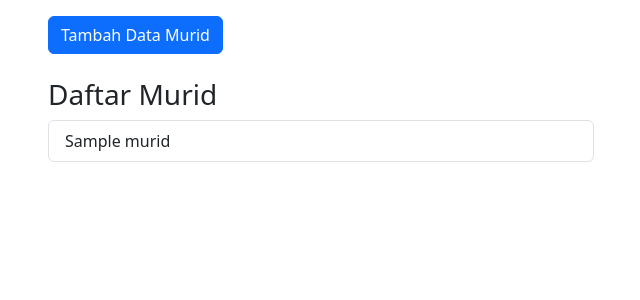
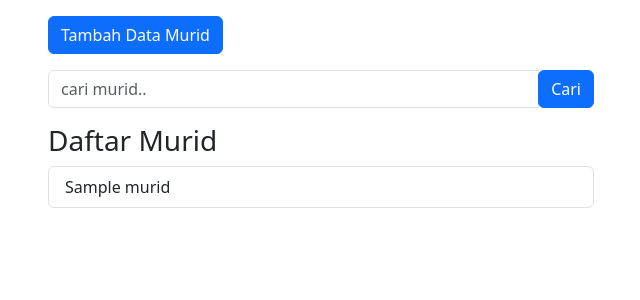
Before and after one commit to caca-cntk/mvc2, a PHP site: the page made by app/views/murid/index.php in a window 1280 px wide. Shown: the part 56-356 px from the top of the page, without its empty margins (34-674 px from the left). Run offline with PHP 8.4, Linux system fonts and the light colour scheme; the template is opened without the code that fills it: most values are stand-ins (such as "Sample title", 1, 10 or a date in 2020); some libraries are stand-ins or nearby versions.

Commit message:
add searching

```diff
--- a/app/views/murid/index.php
+++ b/app/views/murid/index.php
@@ -4,15 +4,31 @@
   <div class="col-lg-6">
     <?php Flasher::flash(); ?>
   </div>
-
   </div>
 
-<div class="row">
-  <div class="col-lg-6">
-  <button type="button" class="btn btn-primary tombolTambahData" data-toggle="modal" data-target="#formModal">
+  <div class="row mb-3">
+    <div class="col-lg-6">
+    <button type="button" class="btn btn-primary tombolTambahData" data-toggle="modal" data-target="#formModal">
     Tambah Data Murid
   </button>
-  <br><br>
+    </div>
+  </div>
+
+  <div class="row mb-3">
+    <div class="col-lg-6">
+      <form action="<?= BASEURL; ?>/murid/cari" method="post">
+      <div class="input-group">
+        <input type="text" class="form-control" placeholder="cari murid.." name="keyword" id="keyword" autocomplete="off">
+        <div class="input-group-append">
+          <button class="btn btn-primary" type="submit" id="tombolCari">Cari</button>
+  </div>
+</div>
+    </form>
+    </div>
+  </div>
+
+<div class="row mb-3">
+  <div class="col-lg-6">
     <h3>Daftar Murid</h3>
 <ul class="list-group">
       <?php foreach( $data['murid'] as $murid) : ?>
```
Also changed, not shown: app/controllers/Murid.php (+11 -0 lines), app/models/Murid_model.php (+9 -0 lines).
